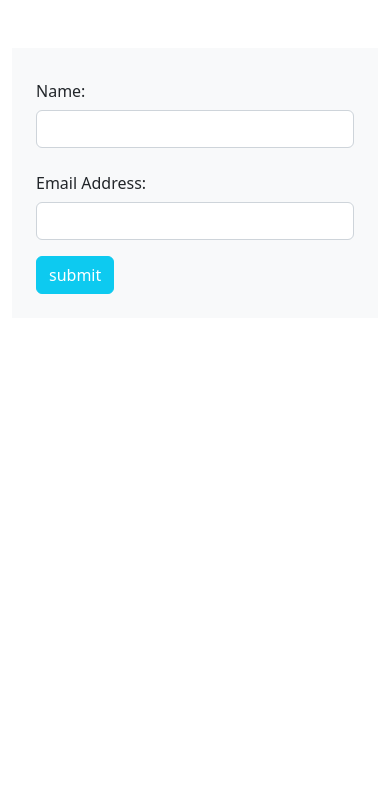
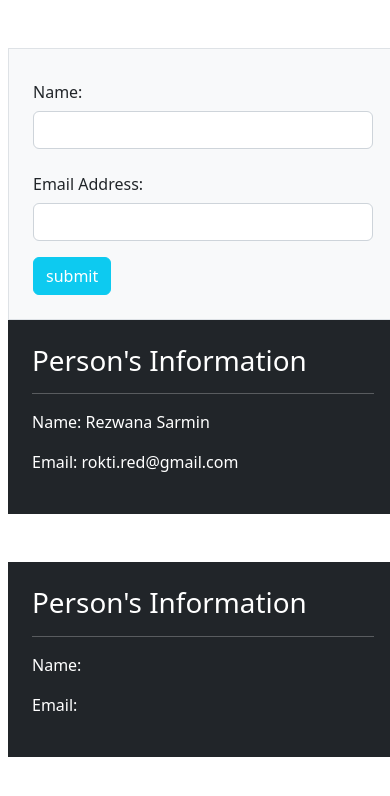
Before and after one commit to rehanmosabbir/ostad-php, a PHP site: page / in a window 390 px wide. Shown: the top 796 px of the page. Run offline with PHP 8.4, Linux system fonts and the light colour scheme.

Commit message:
delete personInfo.php, submit.php and modify index.php

```diff
--- a/assignment-5/index.php
+++ b/assignment-5/index.php
@@ -8,8 +8,10 @@
     <title>Document</title>
   </head>
   <body>
-    <div class="container mt-5">
-      <form action="submit.php" method="post" class="col-sm-6 bg-light  p-4">
+    <div class="container-fluid mt-5">
+      <div class="row">
+        <div  class="col-sm-5 bg-light p-4 mx-2 border border-1">
+          <form action="index.php" method="post">
             <div class="row mb-3">
               <label for="name" class="col-sm-3 col-form-label">Name: </label>
               <div class="col-sm-9">
@@ -26,6 +28,52 @@
             <input type="submit" value="submit" class="btn btn-info text-white" />
           </form>
         </div>
+        <?php
+include "person.php";
+$person = new Person( "Md. Mosabbir Hossain", "rehanmosabbir@gmail.com" );
+$person->setName( "Rezwana Sarmin" );
+$person->setEmail( "rokti.red@gmail.com" );
+?>
+        <div class="col-md-5 bg-dark text-white p-4 mx-2">
+          <h1 class="h1">Person's Information</h1>
+          <hr>
+          <p>Name: <?php echo $person->getName(); ?></p>
+          <p>Email: <?php echo $person->getEmail(); ?></p>
+        </div>
+      </div>
+      <?php
+
+if ( !empty( $_POST ) ) {
+    $name = $_POST["name"];
+    $email = $_POST["email"];
+    $personNew = new Person( $name, $email );
+    $personNew->setName( $name );
+    $personNew->setEmail( $email );
+
+}
+
+?>
+      <div class="row">
+        <div class="col-md-5 mx-2 mt-5 bg-dark text-white p-4">
+            <h1 class="h1">Person's Information</h1>
+            <hr>
+            <p>Name: <?php
+
+if ( !empty( $_POST ) ) {
+    echo $personNew->getName();
+}
+
+?></p>
+            <p>Email: <?php
+
+if ( !empty( $_POST ) ) {
+    echo $personNew->getEmail();
+}
+
+?></p>
+        </div>
+      </div>
+    </div>
 
     <script src="https://cdn.jsdelivr.net/npm/@popperjs/core@2.11.6/dist/umd/popper.min.js" integrity="sha384-oBqDVmMz9ATKxIep9tiCxS/Z9fNfEXiDAYTujMAeBAsjFuCZSmKbSSUnQlmh/jp3" crossorigin="anonymous"></script>
     <script src="https://cdn.jsdelivr.net/npm/bootstrap@5.2.3/dist/js/bootstrap.min.js" integrity="sha384-cuYeSxntonz0PPNlHhBs68uyIAVpIIOZZ5JqeqvYYIcEL727kskC66kF92t6Xl2V" crossorigin="anonymous"></script>
```
Also changed, not shown: assignment-5/personInfo.php (deleted, +0 -9 lines), assignment-5/submit.php (deleted, +0 -26 lines). Lines whose indentation alone changed are shown as unchanged.
